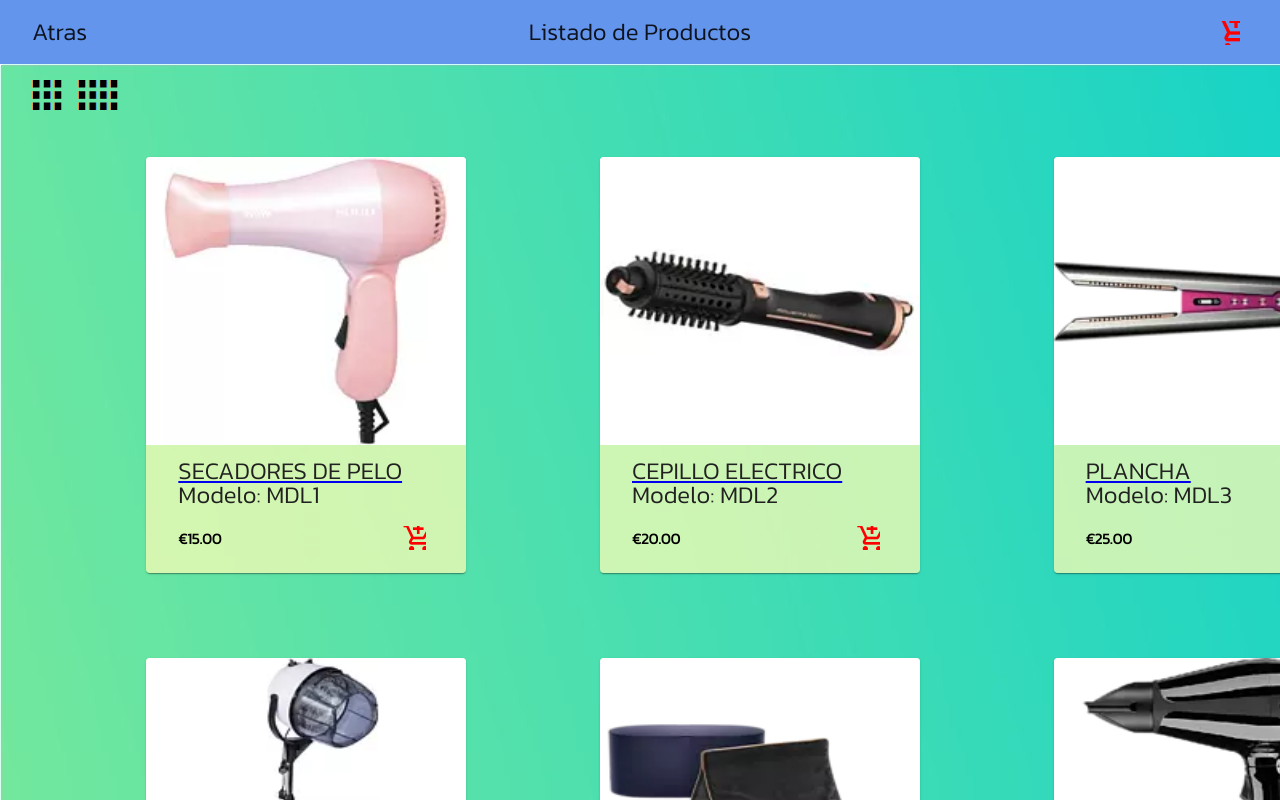
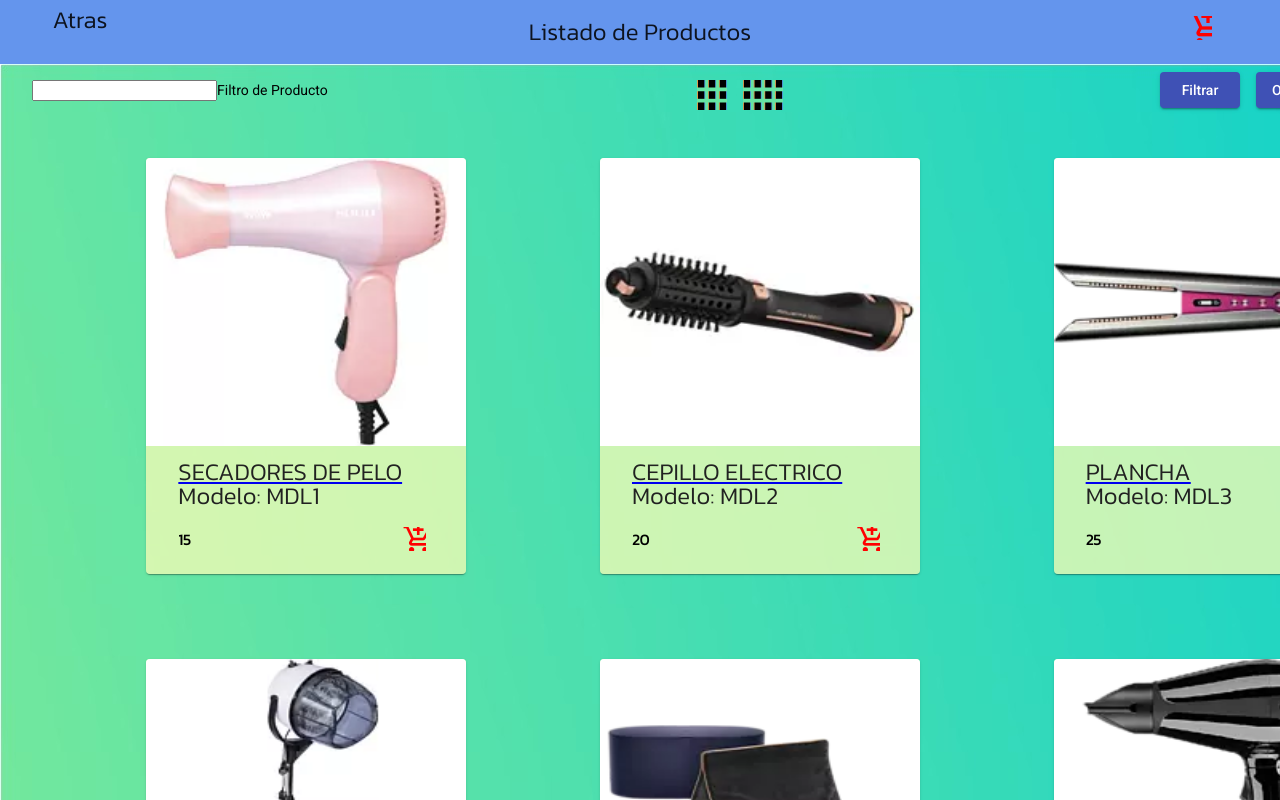
Before and after one commit to AlisaFilon/ComprasOnline, an Angular app: page /listado-productos in a window 1280 px wide. Shown: the top 800 px of the page. Built offline with nearby package versions, Linux system fonts and the light colour scheme; a web font is replaced by a local one.

Commit message:
filtres por nombres

```diff
--- a/src/app/app.module.ts
+++ b/src/app/app.module.ts
@@ -4,6 +4,7 @@ import {MatToolbarModule} from '@angular/material/toolbar';
 import {MatIconModule} from '@angular/material/icon';
 import {MatMenuModule} from '@angular/material/menu';
 import {MatCardModule} from '@angular/material/card';
+import { FormsModule } from '@angular/forms';
 
 /* Components module */
 import { AppComponent } from './app.component';
@@ -34,6 +35,7 @@ const appRoutes: Routes = [
     HomeComponent
    ],
   imports: [
+    FormsModule,
     FormularioModule,
     VentasModule,
     ProductModule,
--- /dev/null
+++ b/src/app/products/listado-productos/filtro-productos.component.html
@@ -0,0 +1,20 @@
+
+<mat-card>
+  <mat-card-content>
+    <section class="example-section">
+    <h2 class="example-h2">¿Cuánto quieres pagar?</h2>
+    <mat-form-field class="example-margin" appearance="fill">
+      <label>Desde</label>
+      <input matInput type="number" [(ngModel)]="min">
+    </mat-form-field>
+    <mat-form-field class="example-margin" appearance="fill">
+      <label>Hasta</label>
+      <input matInput type="number" [(ngModel)]="max">
+    </mat-form-field>
+    </section>
+   <div mat-dialog-actions>
+   <button mat-button  (click)="onClick()">OK</button>
+      <button mat-button (click)="onNoClick()">CERRAR</button>
+      </div>
+  </mat-card-content>
+</mat-card>
--- /dev/null
+++ b/src/app/products/listado-productos/filtro-productos.component.ts
@@ -0,0 +1,26 @@
+import { Component, Input } from '@angular/core';
+import { Productos } from "../../db_datos";
+import { ListadoProductosComponent } from './listado-productos.component';
+import { MatDialogRef, MAT_DIALOG_DATA} from '@angular/material/dialog';
+
+@Component({
+  selector: 'app-filtro-productos',
+  templateUrl: './filtro-productos.component.html',
+  styleUrls: ['./filtro-productos.component.css']
+})
+export class FiltroProductosComponent  {
+
+
+  max:any = 100;
+  min:any = 0;
+constructor(public dialogRef: MatDialogRef<FiltroProductosComponent>) { }
+
+onNoClick(): void {
+    this.dialogRef.close();
+    console.log('CLOSE');
+    }
+    onClick(): void {
+        this.dialogRef.close();
+        console.log('ok');
+        }
+   }
--- a/src/app/products/listado-productos/listado-productos.component.css
+++ b/src/app/products/listado-productos/listado-productos.component.css
@@ -26,6 +26,8 @@ color: red;
 .listado-products-grid {
   margin-top: 1rem;
   margin-left: 2rem;
+  display: flex;
+  justify-content: space-between;
 }
 
 
@@ -41,3 +43,8 @@ color: red;
      width: 85rem;
      margin-left: 5rem;
  }
+button {
+    margin: 0.5rem;
+    margin-top: -1rem;
+    width: 5rem;
+}
--- a/src/app/products/listado-productos/listado-productos.component.html
+++ b/src/app/products/listado-productos/listado-productos.component.html
@@ -20,16 +20,22 @@
         <div class="listado-products-grid" >
 
 
-        <!--  <div class="row">
+        <div class="row">
             <div class="input-field col s6">
-              <input id="first_name2" class="validate" [(ngModel)]="searchStr">
-              <label class="active" for="first_name2">Filtro de Producto</label>
+              <input id="first_name" class="validate" [(ngModel)]="searchStr">
+              <label class="active" for="first_name">Filtro de Producto</label>
             </div>
-          </div>-->
+          </div>
 
-
-          <label class="grid3" style="cursor:pointer"><img src="/assets/img/listtres.png" width="30" height="30" (click)="tresSelect()" ></label>
-          <label class="grid4" style="cursor:pointer"><img src="/assets/img/listquad.png" width="40" height="30"(click)="cuatroSelect()"></label>
+            <div class="grid">
+              <label class="grid3" style="cursor:pointer"><img src="/assets/img/listtres.png" width="30" height="30" (click)="tresSelect()" ></label>
+              <label class="grid4" style="cursor:pointer"><img src="/assets/img/listquad.png" width="40" height="30"(click)="cuatroSelect()"></label>
+            </div>
+            <div class="button">
+              <button mat-raised-button color ="primary" (click)="openDialog()">Filtrar</button>
+              <button mat-raised-button color="primary">Ordenar</button>
+              <button mat-raised-button color="primary">Total</button>
+            </div>
         </div>
 
 
@@ -37,7 +43,7 @@
       <div class="listado-cards">
 
         <mat-grid-list cols="{{col}}" rowHeight="500px">
-          <mat-grid-tile  *ngFor="let product of products">
+          <mat-grid-tile  *ngFor="let product of products | search:searchStr">
           <app-product-card  [product]="product"> </app-product-card>
           </mat-grid-tile>
         </mat-grid-list>
--- a/src/app/products/listado-productos/listado-productos.component.ts
+++ b/src/app/products/listado-productos/listado-productos.component.ts
@@ -1,5 +1,8 @@
 import { Component, OnInit } from '@angular/core';
 import { products } from "../../db_datos";
+import {MatDialog} from '@angular/material/dialog';
+import {FiltroProductosComponent} from './filtro-productos.component';
+
 
 
 @Component({
@@ -7,29 +10,25 @@ import { products } from "../../db_datos";
   templateUrl: './listado-productos.component.html',
   styleUrls: ['./listado-productos.component.css']
 })
-export class ListadoProductosComponent implements OnInit {
-
-
+export class ListadoProductosComponent {
     products = products
     searchStr = ''
 
 
+ constructor(public dialog: MatDialog) { }
+ openDialog(): void {
+  this.dialog.open(FiltroProductosComponent);
+}
 
-  constructor() { }
 
   col:any;
   ngOnInit(): void {
   this.col="3"
 }
-
   tresSelect(){
   this.col="3";
 }
-
-
   cuatroSelect(){
   this.col="4";
 }
-
-
 }
--- a/src/app/products/listado-productos/search.pipe.ts
+++ b/src/app/products/listado-productos/search.pipe.ts
@@ -1,5 +1,5 @@
-/*
-import {Pipe, PipeTransform} from '@angular/core';
+
+import {Pipe, PipeTransform } from '@angular/core';
 import { products } from "../../db_datos";
 
 @Pipe ({
@@ -8,11 +8,13 @@ name: 'search'
 export class SearchPipe implements PipeTransform{
 
 
-transform (products:any, value:any){
-return products.filter(product => {
+
+constructor (){ }
+
+transform (products:any, value:any){console.log(value);
+return products.filter((product:any) => {
 return product.nombre.includes(value)
 })
 }
 
 }
- */
--- a/src/app/products/product-card/product-card.component.html
+++ b/src/app/products/product-card/product-card.component.html
@@ -9,7 +9,7 @@
 
               <mat-card-title>Modelo: {{product.modelo}}</mat-card-title>
               <div class="price">
-                <mat-card-subtitle>{{product.precio | currency: "€"}}</mat-card-subtitle>
+                <mat-card-subtitle>{{product.precio}}</mat-card-subtitle>
                 <button mat-icon-button color="black" routerLink="/formulario">
                   <mat-icon>add_shopping_cart</mat-icon>
                 </button>
--- a/src/app/ventas/listado-ventas/listado-ventas.component.html
+++ b/src/app/ventas/listado-ventas/listado-ventas.component.html
@@ -22,13 +22,13 @@
 
     <ng-container matColumnDef="descripcion">
       <th mat-header-cell *matHeaderCellDef> Descripcion </th>
-      <td mat-cell *matCellDef="let element"> {{element.descripcion | lowercase}} </td>
+      <td style="cursor:pointer" mat-cell *matCellDef="let element" (click)="openDialog(element)">{{element.descripcion | lowercase}} </td>
     </ng-container>
 
 
     <ng-container matColumnDef="fecha">
       <th mat-header-cell *matHeaderCellDef> Fecha Realizacion </th>
-      <td mat-cell *matCellDef="let element"> {{element.fecha | date}} </td>
+      <td style="cursor:pointer" mat-cell *matCellDef="let element" (click)="openDialog(element)">{{element.fecha | date}} </td>
     </ng-container>
 
     <tr mat-header-row *matHeaderRowDef="displayedColumns"></tr>
--- a/src/app/ventas/ventas.module.ts
+++ b/src/app/ventas/ventas.module.ts
@@ -2,7 +2,7 @@ import { NgModule } from '@angular/core';
 import { BrowserModule } from '@angular/platform-browser';
 
 import { BrowserAnimationsModule } from '@angular/platform-browser/animations';
-import {MatCardModule} from '@angular/material/card';
+import { MatCardModule} from '@angular/material/card';
 import {MatButtonModule} from '@angular/material/button';
 import {MatToolbarModule} from '@angular/material/toolbar';
 import {MatIconModule} from '@angular/material/icon';
```
Also changed, not shown: src/app/products/product.module.ts (+19 -11 lines), src/app/products/listado-productos/filtro-productos.component.css (added). Lines whose indentation alone changed are shown as unchanged.
